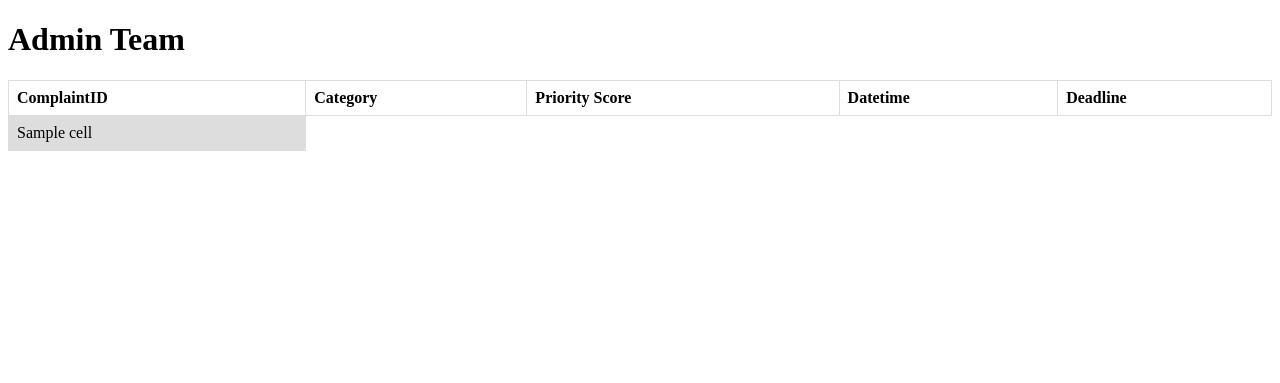
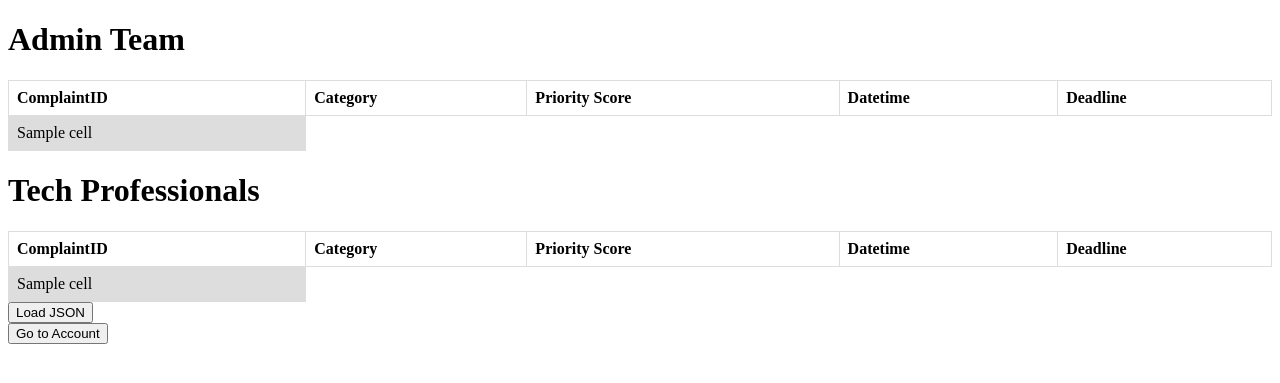
Before and after one commit to lab-p8-g9/group_project, a Flask app: template templates/load.html in a window 1280 px wide. Shown: the top 383 px of the page. Run offline with Flask 3, Linux system fonts and the light colour scheme; the template is opened without the code that fills it: most values are stand-ins (such as "Sample title", 1, 10 or a date in 2020); parts of the project's set-up code (start-up, migrations or seed data) failed here and were passed over.

Commit message:
used dummy json values to test load from json is working and created new json page

```diff
--- a/io_manager.py
+++ b/io_manager.py
@@ -1,7 +1,7 @@
 from datetime import datetime
 from flask import Flask, render_template, request, redirect, url_for
 from ai_manager import analyse_complaint
-from data_manager import save_to_SQL, check_email_in_accounts, fetchAdmin
+from data_manager import save_to_SQL, check_email_in_accounts, load_from_SQL, load_from_JSON
 app = Flask(__name__)
 
 log = []
@@ -34,8 +34,18 @@ def validate_user_input(email, password):
 # Route to display your separate HTML form
 @app.route('/')
 def home():
-    results = fetchAdmin()
-    return render_template('load.html', items_list = results)
+    admins = load_from_SQL("Admin_Team")
+    techPro = load_from_SQL("Tech_Professionals")
+    return render_template('load.html', items_list = admins, items_list2 = techPro)
+
+@app.route("/json")
+def loadJSON():
+    json_data = load_from_JSON()
+    return render_template('json.html', data = json_data)
+
+@app.route("/Account")
+def accountPage():
+    return render_template('account.html')
 
 @app.route("/createAccount", methods=['POST'])
 def createAccount():
@@ -48,8 +58,7 @@ def createAccount():
         summary("Update", "User entered a valid email and password and is redirected to complaint page")
         userList = [user_email, password]
         print(userList)
-        if(save_to_SQL("Accounts", userList) == "Successfully Added"):
-            #print()
+        if(save_to_SQL("Accounts", userList) == False):
             print("Login/Account Created")
             print("Redirecting to email complaint page")
             return redirect(url_for('emailPage'))
@@ -78,11 +87,11 @@ def submit():
     print(f"Subject of email is {subject}\n")
     print(f"Complaint: {user_complaint}\n")
 
-    if(check_email_in_accounts(user_email) == f"Email: {user_email} not found."):
+    if(check_email_in_accounts(user_email) == False):
         summary("Update", "User needs to re-enter an existing email")
         print("Please input an email that exists")
         return "<p>Hello</p>"
-    elif(check_email_in_accounts(user_email) == f"Email: {user_email} found."):
+    elif(check_email_in_accounts(user_email) == True):
         summary("Update", "User's email is valid, complaint is being assessed by AI now")
         result = analyse_complaint(subject, user_complaint)
         if (0 < result.priority_score < 9):
--- a/templates/load.html
+++ b/templates/load.html
@@ -22,5 +22,28 @@
             </tr>
             {% endfor %}
         </table>
+                <h1>Tech Professionals</h1>
+        <table>
+            <tr>
+                <th>ComplaintID</th>
+                <th>Category</th>
+                <th>Priority Score</th>
+                <th>Datetime</th>
+                <th>Deadline</th>
+            </tr>
+            {% for row in items_list2 %}
+            <tr>
+                {% for cell in row %}
+                    <td>{{ cell }}</td>
+                {% endfor %}
+            </tr>
+            {% endfor %}
+        </table>
+        <form action="{{ url_for('loadJSON') }}" method="get">
+            <button type="submit">Load JSON</button>
+        </form>
+        <form action="{{ url_for('accountPage') }}" method="get">
+            <button type="submit">Go to Account</button>
+        </form>
     </body>
 </html>
```
Also changed, not shown: templates/JSON.html (added, +32 -0 lines), complaint.db.
